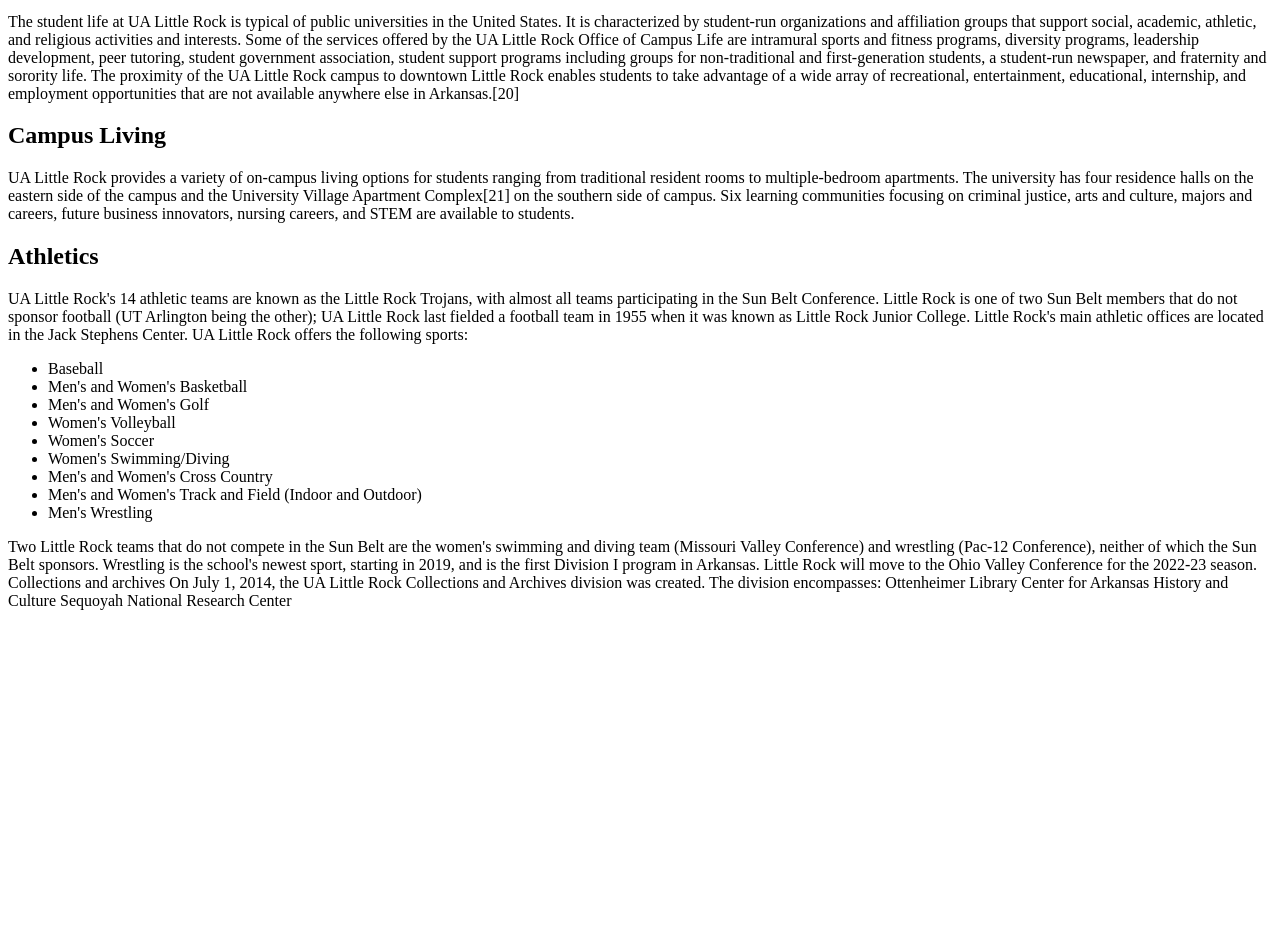
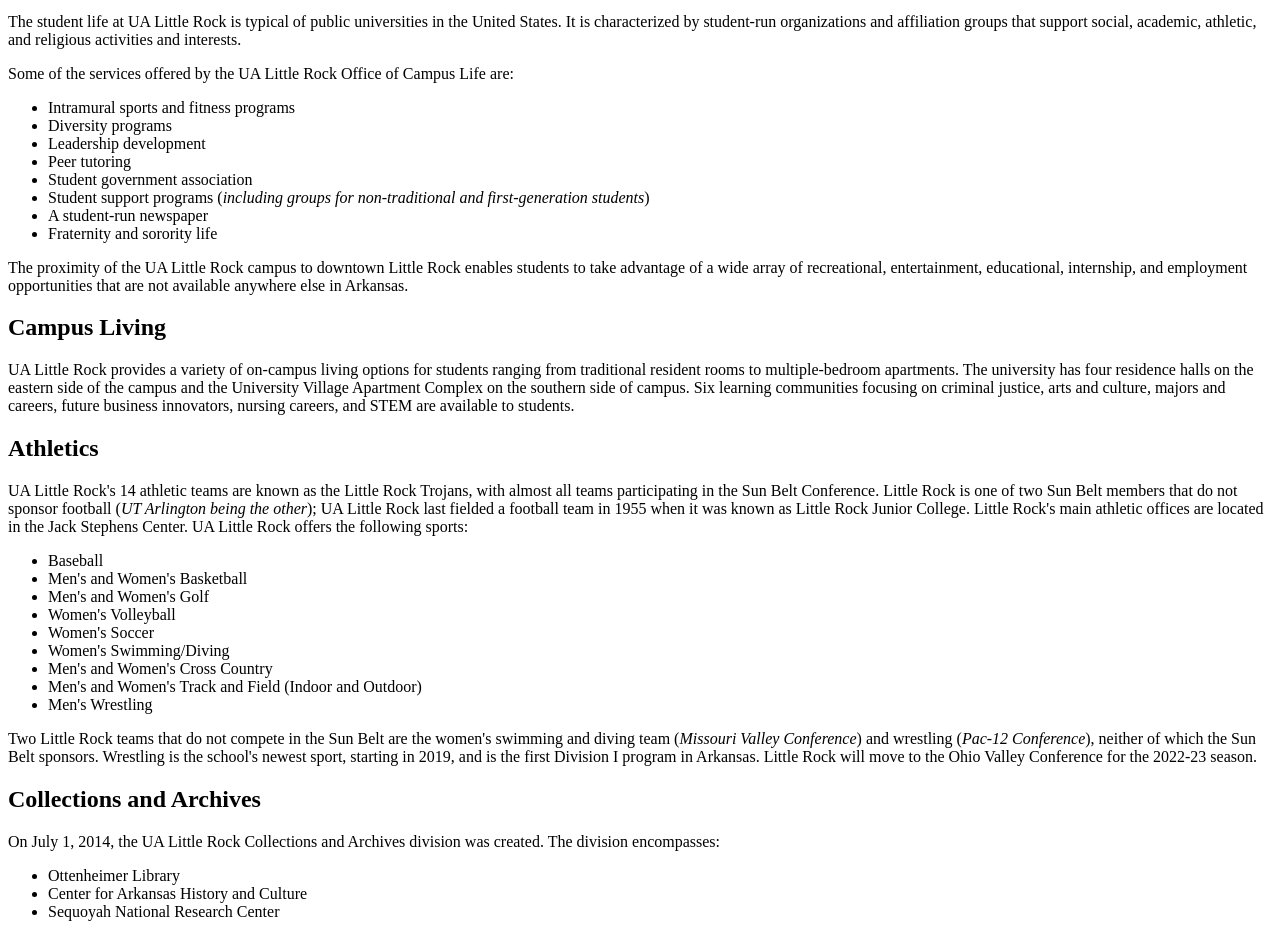
Before and after one commit to TravisHaskin/ifsc-11003-web-technologies, a plain HTML site: page prototype/index.html in a window 1280 px wide. Shown: the part 803-1740 px from the top of the page. Before the commit the page ends 1421 px from the top, so only its background shows below. Drawn offline with Linux system fonts and the light colour scheme.

Commit message:
Enhance content formatting and structure in index.html for improved readability

```diff
--- a/prototype/index.html
+++ b/prototype/index.html
@@ -18,9 +18,9 @@
     </ul>
   </nav>
 
-The University of Arkansas at Little Rock (UA Little Rock) is a public research university in Little Rock, Arkansas. Established as Little Rock Junior College by the Little Rock School District in 1927, the institution became a private four-year university under the name Little Rock University in 1957. It returned to public status in 1969 when it merged with the University of Arkansas System under its present name. The former campus of Little Rock Junior College is now (2019) the campus of Philander Smith University.
+The University of Arkansas at Little Rock (<em>UA Little Rock</em>) is a public research university in Little Rock, Arkansas. Established as Little Rock Junior College by the Little Rock School District in 1927, the institution became a private four-year university under the name Little Rock University in 1957. It returned to public status in 1969 when it merged with the University of Arkansas System under its present name. The former campus of Little Rock Junior College is now (<em>2019</em>) the campus of Philander Smith University.
 <p></p>
-At 250 acres (100 ha), the UA Little Rock campus encompasses more than 56 buildings, including the Center for Nanotechnology Integrative Sciences, the Emerging Analytics Center, the Sequoyah Research Center, and the Ottenheimer Library Additionally, UA Little Rock houses special learning facilities that include a learning resource center, art galleries, KUAR public radio station,[6] University Television, and a campus-wide wireless network. It is classified among "R2: Doctoral Universities – High research activity".
+At 250 acres (<em>100 ha</em>), the UA Little Rock campus encompasses more than 56 buildings, including the Center for Nanotechnology Integrative Sciences, the Emerging Analytics Center, the Sequoyah Research Center, and the Ottenheimer Library Additionally, UA Little Rock houses special learning facilities that include a learning resource center, art galleries, KUAR public radio station, University Television, and a campus-wide wireless network. It is classified among "R2: Doctoral Universities – High research activity".
 
 <h2>Academics</h2>
 
@@ -45,15 +45,28 @@ The university features more than 100 undergraduate degrees and 60 graduate degr
 <tr><td>Native American</td><td>1%</td></tr>
 </table>
 <p></p>
-The student life at UA Little Rock is typical of public universities in the United States. It is characterized by student-run organizations and affiliation groups that support social, academic, athletic, and religious activities and interests. Some of the services offered by the UA Little Rock Office of Campus Life are intramural sports and fitness programs, diversity programs, leadership development, peer tutoring, student government association, student support programs including groups for non-traditional and first-generation students, a student-run newspaper, and fraternity and sorority life. The proximity of the UA Little Rock campus to downtown Little Rock enables students to take advantage of a wide array of recreational, entertainment, educational, internship, and employment opportunities that are not available anywhere else in Arkansas.[20]
+The student life at UA Little Rock is typical of public universities in the United States. It is characterized by student-run organizations and affiliation groups that support social, academic, athletic, and religious activities and interests.
+<p></p>
+Some of the services offered by the UA Little Rock Office of Campus Life are:
+<ul><li>Intramural sports and fitness programs</li>
+  <li>Diversity programs</li>
+  <li>Leadership development</li>
+  <li>Peer tutoring</li>
+  <li>Student government association</li>
+  <li>Student support programs (<em>including groups for non-traditional and first-generation students</em>)
+  <li>A student-run newspaper</li>
+  <li>Fraternity and sorority life</li>
+  </ul>
+<p></p>
+  The proximity of the UA Little Rock campus to downtown Little Rock enables students to take advantage of a wide array of recreational, entertainment, educational, internship, and employment opportunities that are not available anywhere else in Arkansas.
 
 <h2>Campus Living</h2>
 
-UA Little Rock provides a variety of on-campus living options for students ranging from traditional resident rooms to multiple-bedroom apartments. The university has four residence halls on the eastern side of the campus and the University Village Apartment Complex[21] on the southern side of campus. Six learning communities focusing on criminal justice, arts and culture, majors and careers, future business innovators, nursing careers, and STEM are available to students.
+UA Little Rock provides a variety of on-campus living options for students ranging from traditional resident rooms to multiple-bedroom apartments. The university has four residence halls on the eastern side of the campus and the University Village Apartment Complex on the southern side of campus. Six learning communities focusing on criminal justice, arts and culture, majors and careers, future business innovators, nursing careers, and STEM are available to students.
 
 <h2>Athletics</h2>
 
-UA Little Rock's 14 athletic teams are known as the Little Rock Trojans, with almost all teams participating in the Sun Belt Conference. Little Rock is one of two Sun Belt members that do not sponsor football (UT Arlington being the other); UA Little Rock last fielded a football team in 1955 when it was known as Little Rock Junior College. Little Rock's main athletic offices are located in the Jack Stephens Center. UA Little Rock offers the following sports:
+UA Little Rock's 14 athletic teams are known as the Little Rock Trojans, with almost all teams participating in the Sun Belt Conference. Little Rock is one of two Sun Belt members that do not sponsor football (<em>UT Arlington being the other</em>); UA Little Rock last fielded a football team in 1955 when it was known as Little Rock Junior College. Little Rock's main athletic offices are located in the Jack Stephens Center. UA Little Rock offers the following sports:
 <ul>
 <li>Baseball</li>
 <li>Men's and Women's Basketball</li>
@@ -65,16 +78,17 @@ UA Little Rock's 14 athletic teams are known as the Little Rock Trojans, with al
 <li>Men's and Women's Track and Field (Indoor and Outdoor)</li>
 <li>Men's Wrestling</li>
 </ul>
-Two Little Rock teams that do not compete in the Sun Belt are the women's swimming and diving team (Missouri Valley Conference) and wrestling (Pac-12 Conference), neither of which the Sun Belt sponsors. Wrestling is the school's newest sport, starting in 2019, and is the first Division I program in Arkansas.
+Two Little Rock teams that do not compete in the Sun Belt are the women's swimming and diving team (<em>Missouri Valley Conference</em>) and wrestling (<em>Pac-12 Conference</em>), neither of which the Sun Belt sponsors. Wrestling is the school's newest sport, starting in 2019, and is the first Division I program in Arkansas.
 
 Little Rock will move to the Ohio Valley Conference for the 2022-23 season.
 
-Collections and archives
+<h2>Collections and Archives</h2>
 
 On July 1, 2014, the UA Little Rock Collections and Archives division was created. The division encompasses:
-
-Ottenheimer Library
-Center for Arkansas History and Culture
-Sequoyah National Research Center
+<ul>
+<li>Ottenheimer Library</li>
+<li>Center for Arkansas History and Culture</li>
+<li>Sequoyah National Research Center</li>
+</ul>
 </body>
 </html>
```
